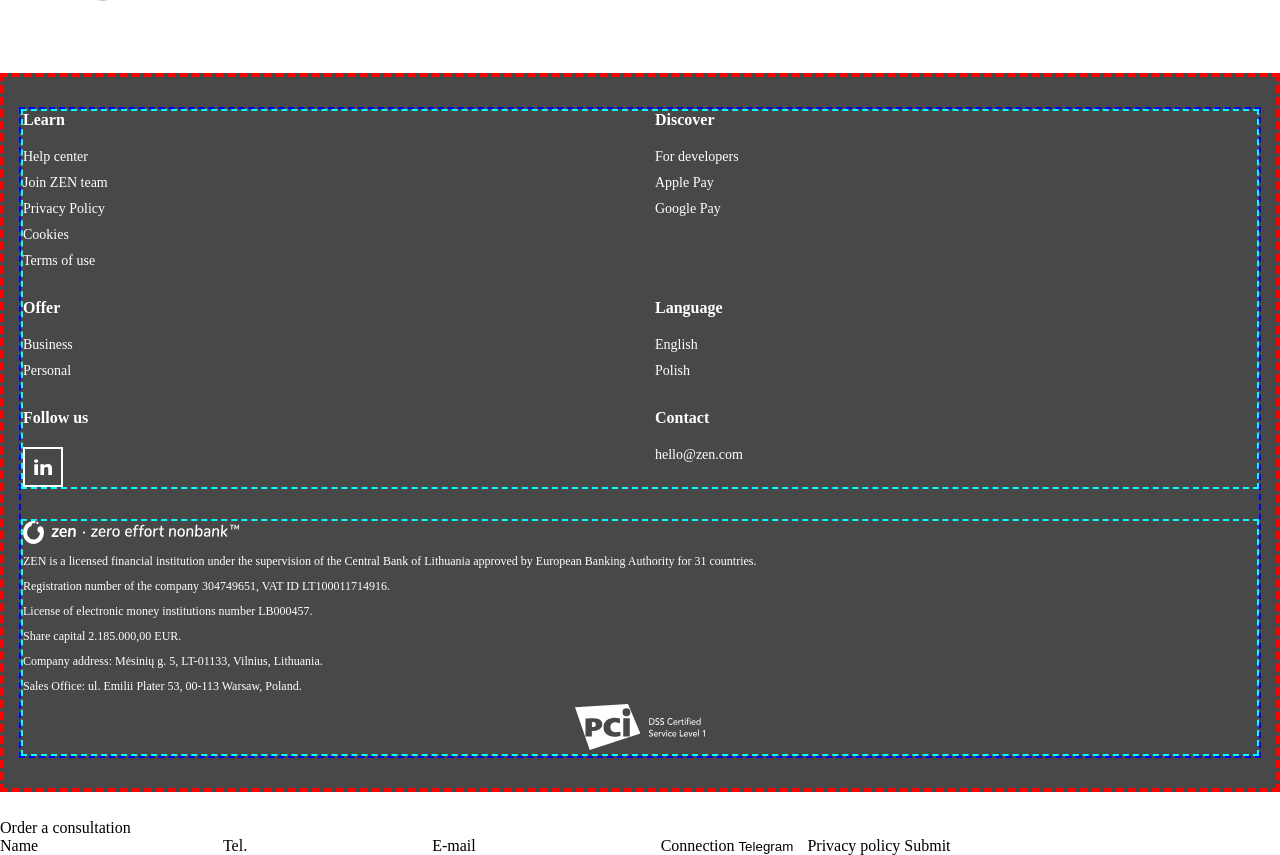
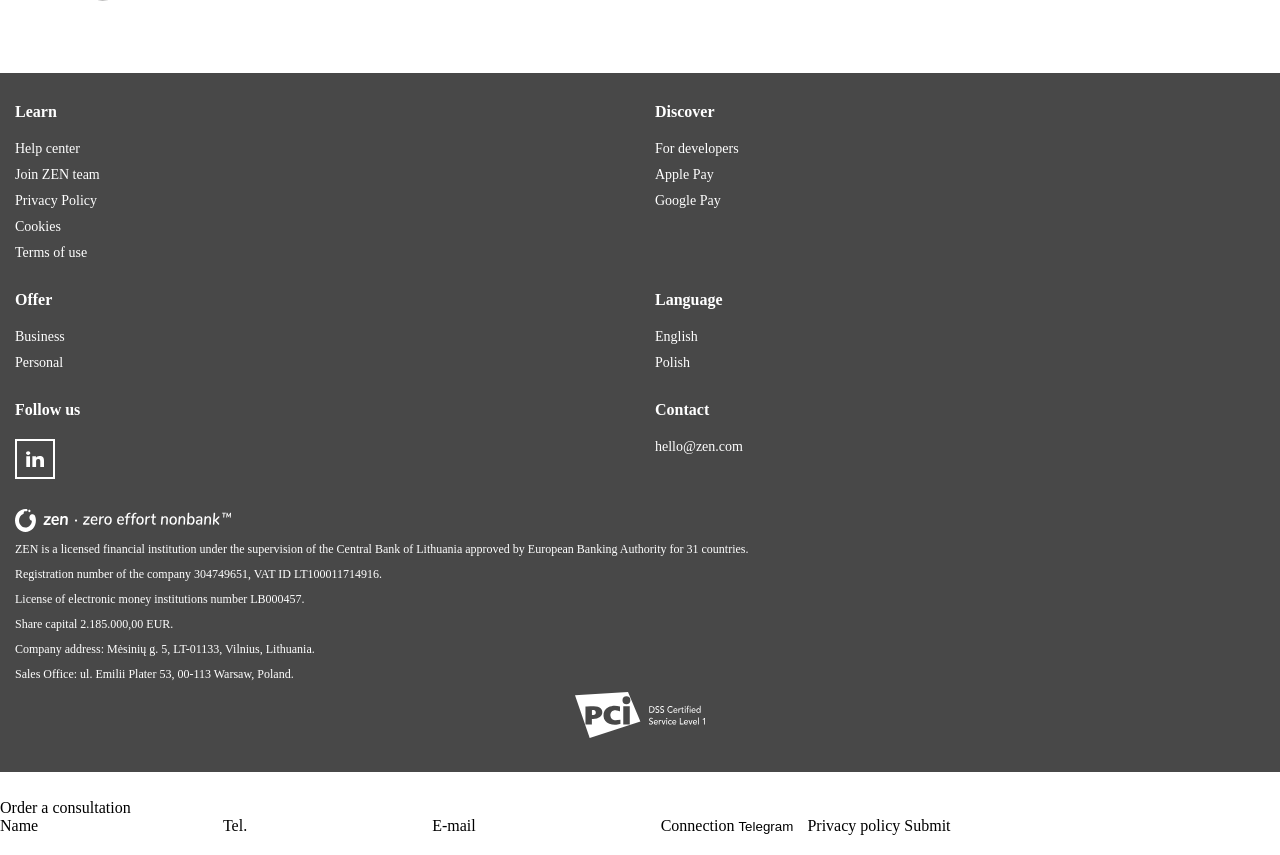
Before and after one commit to Galin7777/ng-free-zen, a plain HTML site: page index.html in a window 1280 px wide. Shown: the part 7229-8084 px from the top of the page. Drawn offline with Linux system fonts and the light colour scheme.

Commit message:
Added style for footer css

```diff
--- a/css/footer.css
+++ b/css/footer.css
@@ -2,27 +2,23 @@
   padding: 30px 15px;
   color: #fff;
   background: #484848;
-  border: 4px dashed red;
 }
 
 .footer__wrapper {
   display: grid;
   gap: 30px;
-  border: 2px dashed blue;
 }
 
 .footer__columns {
   display: grid;
   grid-template-columns: repeat(2,1fr);
   gap: 30px;
-  border: 2px dashed aqua;
 }
 
 .footer__info {
   display: flex;
   flex-direction: column;
   gap: 10px;
-  border: 2px dashed aqua;
 }
 
 .footer__logo {
```
